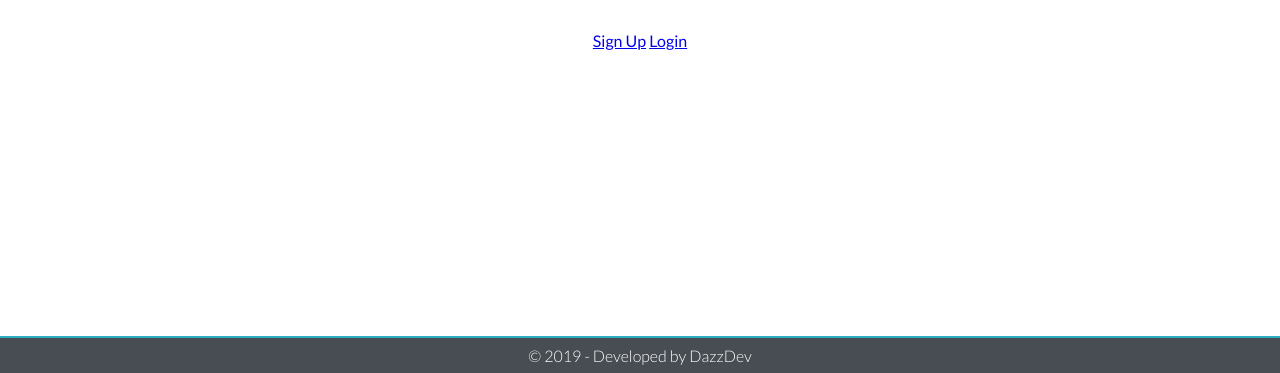
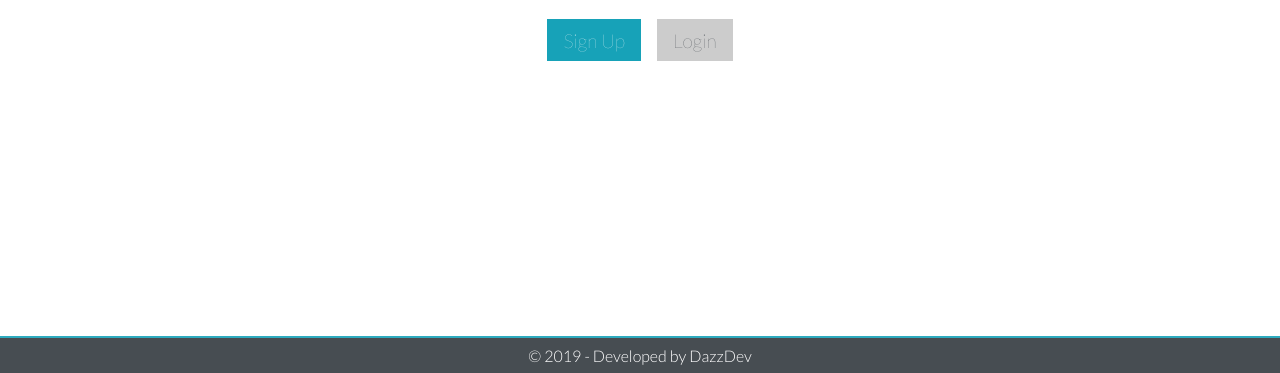
Before and after one commit to DariuszOkonski/webpage-dev-connector, a website: page index.html in a window 1280 px wide. Shown: the part 427-800 px from the top of the page. Drawn offline with nearby package versions, Linux system fonts and the light colour scheme; files that its build step writes are made by us from their sources.

Commit message:
add import utilities

```diff
--- a/sass/main.scss
+++ b/sass/main.scss
@@ -1,3 +1,4 @@
 @import 'reset';
 @import 'variables';
+@import 'utilities';
 @import 'index';
```
